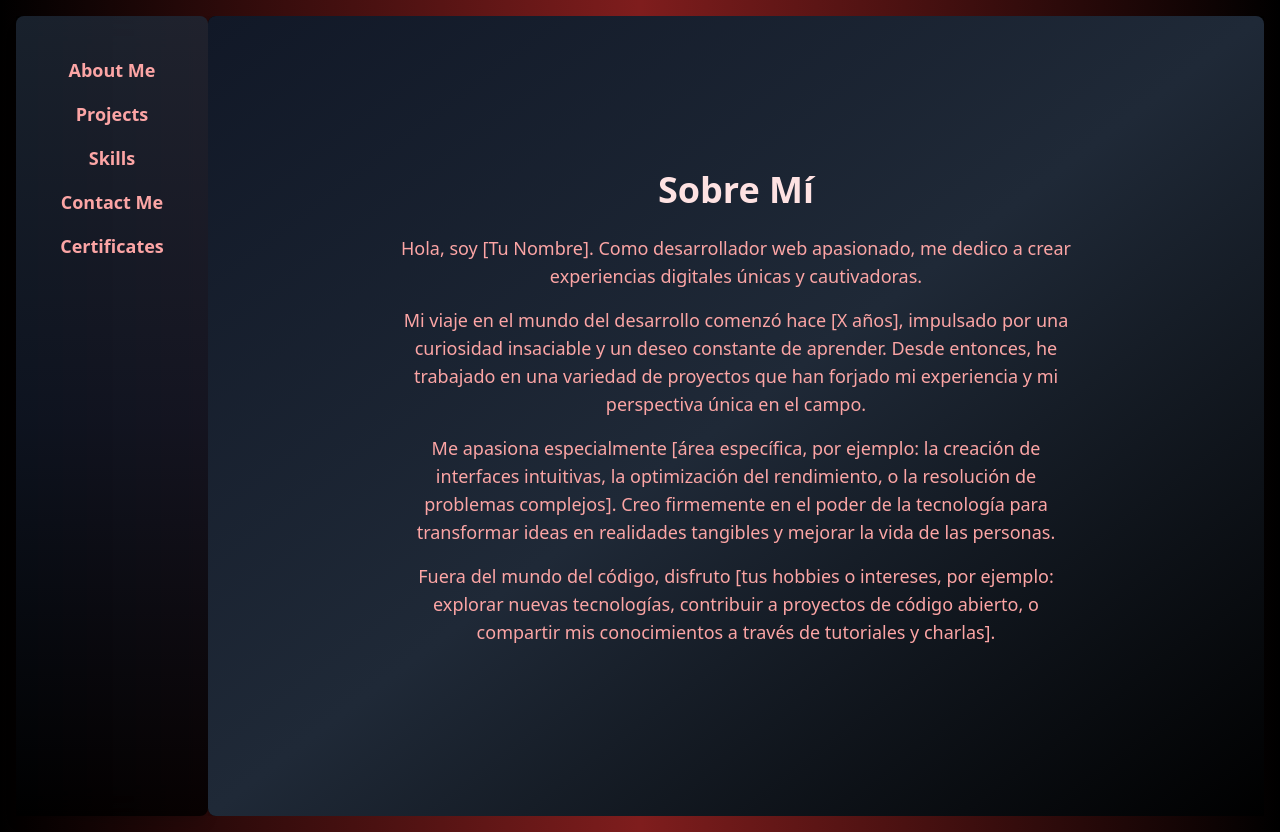
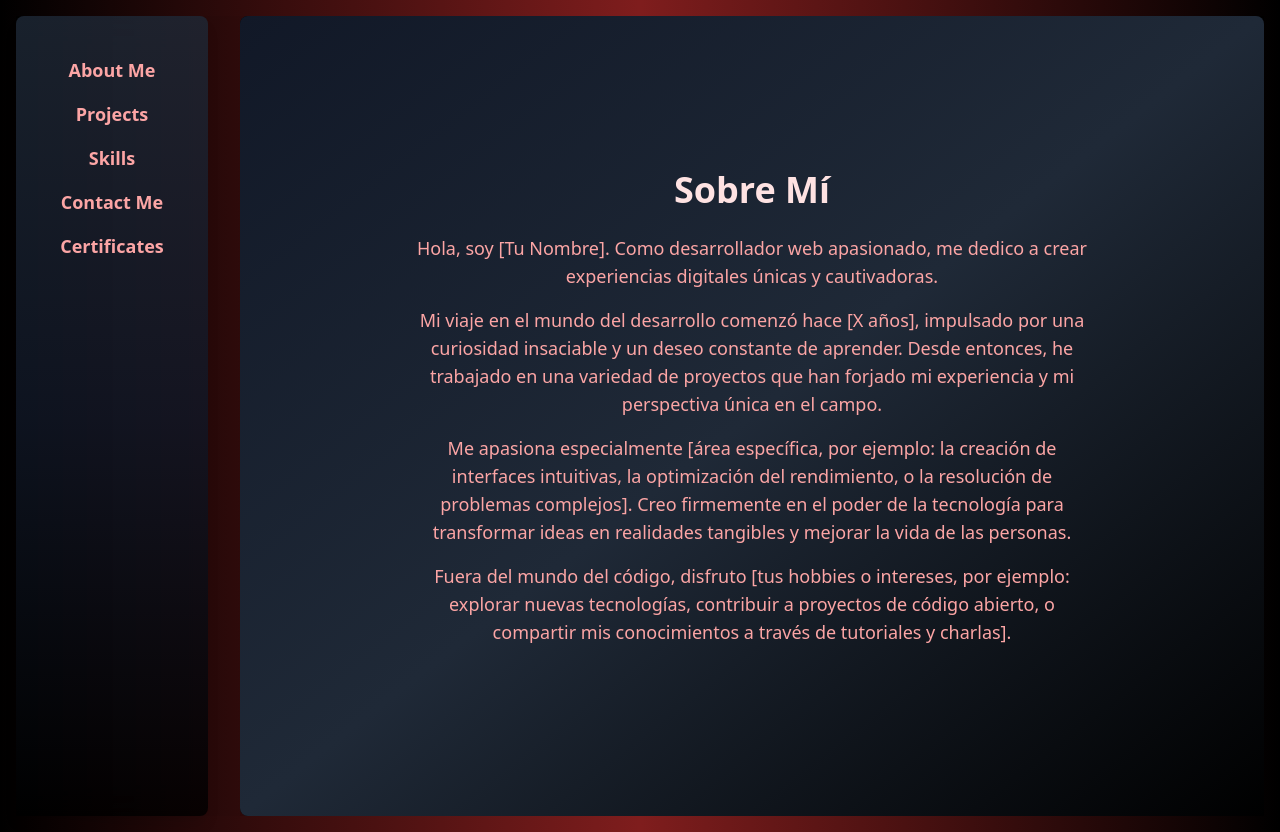
Before and after one commit to NachoLedesma33/Portfolio-Ledesma-Ignacio, a Next.js app: page / in a window 1280 px wide. Built offline with nearby package versions, Linux system fonts and the light colour scheme.

Commit message:
add a new styles in the file Content.tsx

```diff
--- a/src/app/Components/Content.tsx
+++ b/src/app/Components/Content.tsx
@@ -24,7 +24,6 @@ const Content: React.FC<ContentProps> = ({ activeTab }) => {
   useEffect(() => {
     if (currentTab !== activeTab) {
       setTransitioning(true);
-      // Set a timeout to change the currentTab after animation duration
       const timer = setTimeout(() => {
         setCurrentTab(activeTab);
         setTransitioning(false);
@@ -35,7 +34,8 @@ const Content: React.FC<ContentProps> = ({ activeTab }) => {
   }, [activeTab, currentTab]);
 
   return (
-    <div className="flex-grow flex items-center justify-center p-4 relative overflow-hidden">
+    <div className="flex-grow flex items-center justify-center p-4 relative overflow-hidden ml-8">
+      {/* Added margin-left to separate from navigation */}
       <div
         className={`absolute w-full h-full rounded-lg shadow-lg transition-opacity duration-500 ease-in-out bg-gradient-to-r from-black via-red-900 to-black text-white ${
           transitioning ? "opacity-0" : "opacity-100"
```
